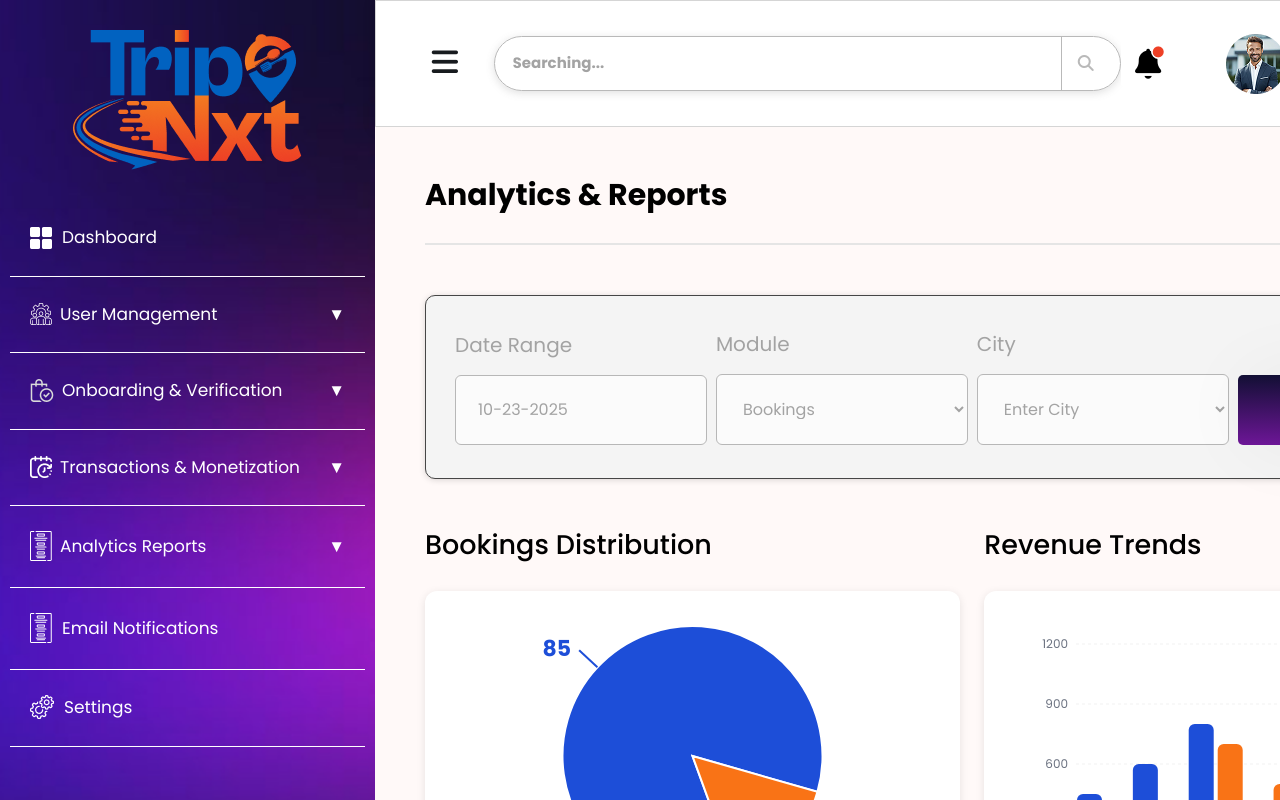
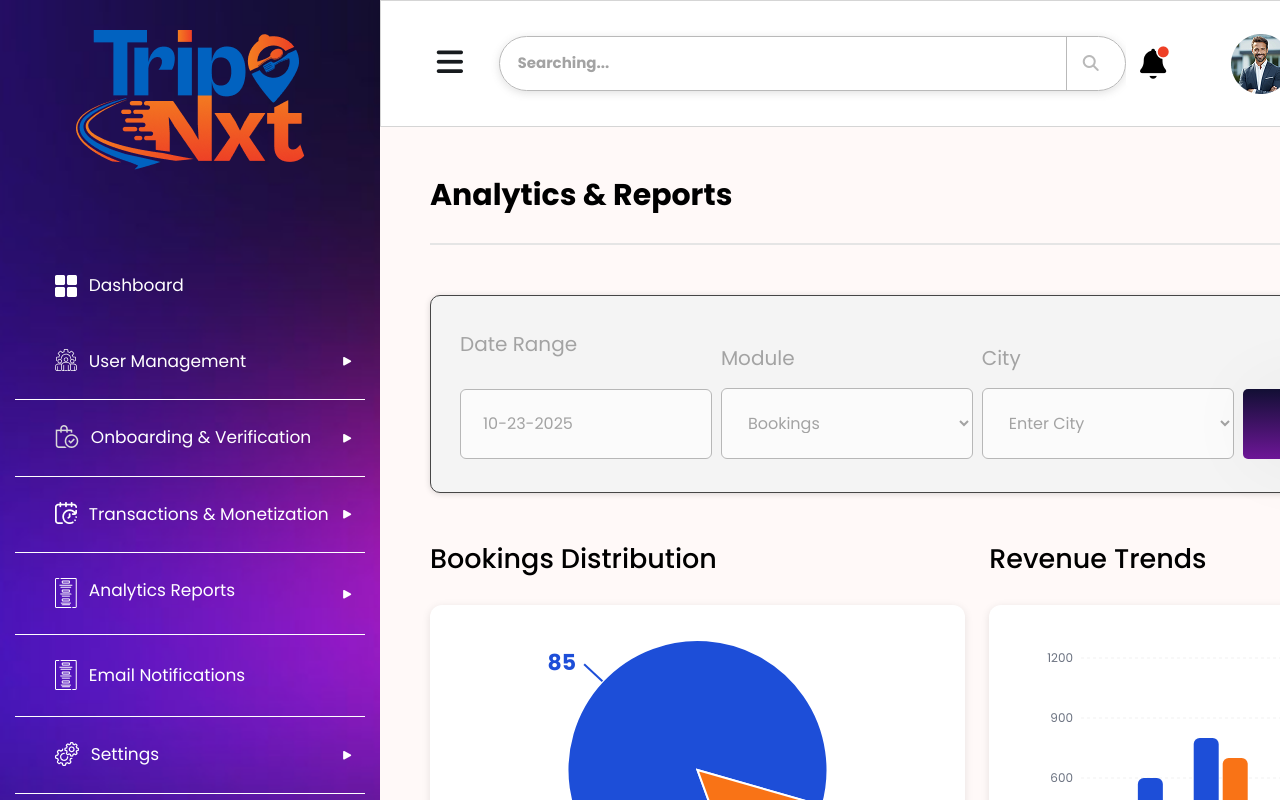
Before and after one commit to JamesWDG/trip_next, a Next.js app: page /dashboard/analytics-reports in a window 1280 px wide. Shown: the top 800 px of the page. Built offline with nearby package versions, Linux system fonts and the light colour scheme.

Commit message:
New page (#10)
* new pages

* new pages1

* pages updated

* new updated

* new page done

* sidebar updated

---------

Co-authored-by: huzaifa-amin-12 <huzaifaamin198@gmail.com>

```diff
--- a/src/app/(dashboard)/dashboard/email-notifications/page.jsx
+++ b/src/app/(dashboard)/dashboard/email-notifications/page.jsx
@@ -104,8 +104,6 @@ export default function HotelsPage() {
                     <Double_table_data Doubletable_heading4={headings4} Doubletable_data4={data4} />
                 </div>
             </section>
-
-
         </>
 
 
--- a/src/app/(dashboard)/dashboard/user-management/hotel/hotel-inner/page.jsx
+++ b/src/app/(dashboard)/dashboard/user-management/hotel/hotel-inner/page.jsx
@@ -11,6 +11,7 @@ import { Outfit400, Outfit500, Outfit600, Poppins400, Poppins500 } from "@/fonts
 
 const hotels = [
     {
+        id: 1,
         name: "Lux Hotel Casino",
         price: "$180/night",
         rating: 4.5,
@@ -21,6 +22,7 @@ const hotels = [
         image: hotelImg,
     },
     {
+        id: 2,
         name: "Lux Hotel Casino",
         price: "$180/night",
         rating: 4.5,
@@ -31,6 +33,7 @@ const hotels = [
         image: hotelImg,
     },
     {
+        id: 3,
         name: "Lux Hotel Casino",
         price: "$180/night",
         rating: 4.5,
@@ -42,6 +45,7 @@ const hotels = [
     },
 
     {
+        id: 4,
         name: "Lux Hotel Casino",
         price: "$180/night",
         rating: 4.5,
@@ -52,6 +56,7 @@ const hotels = [
         image: hotelImg,
     },
     {
+        id: 5,
         name: "Lux Hotel Casino",
         price: "$180/night",
         rating: 4.5,
@@ -62,6 +67,7 @@ const hotels = [
         image: hotelImg,
     },
     {
+        id: 6,
         name: "Lux Hotel Casino",
         price: "$180/night",
         rating: 4.5,
--- a/src/app/components/sidebar.jsx
+++ b/src/app/components/sidebar.jsx
@@ -1,7 +1,7 @@
 "use client";
+import React, { useState } from 'react';
 import Link from "next/link";
 import Image from "next/image";
-import { useState } from "react";
 
 import sidebarLogo from "@/app/(dashboard)/assets/images/sidebar-logo.png";
 import sidebarImg1 from "@/app/(dashboard)/assets/images/side-bar-img-1.png";
@@ -13,214 +13,109 @@ import sidebarImg6 from "@/app/(dashboard)/assets/images/side-bar-img-6.png";
 import sidebarImg7 from "@/app/(dashboard)/assets/images/side-bar-img-7.png";
 import sidebarImg8 from "@/app/(dashboard)/assets/images/side-bar-img8.png";
 
-export default function Sidebar() {
+const Sidebar2 = () => {
     const [openMenu, setOpenMenu] = useState(null);
 
-    // All menu items except logout
-    const menuItems = [
-        { id: "dashboard", label: "Dashboard", icon: sidebarImg1, href: "/" },
-        {
-            id: "userManagement",
-            label: "User Management",
-            icon: sidebarImg2,
-            children: [
-                { label: "Hotels", href: "/user-management/hotels" },
-                { label: "Restaurants", href: "/user-management/restaurants" },
-                { label: "Customers", href: "/user-management/customers" },
-                { label: "Staff", href: "/user-management/staff" },
-            ],
-        },
-        {
-            id: "Onboarding & Verification",
-            label: "Onboarding & Verification",
-            icon: sidebarImg3,
-            children: [
-                { label: "Hotels", href: "/user-management/hotels" },
-                { label: "Restaurants", href: "/user-management/restaurants" },
-                { label: "Customers", href: "/user-management/customers" },
-                { label: "Staff", href: "/user-management/staff" },
-            ],
-        },
-        {
-            id: "Transactions & Monetization",
-            label: "Transactions & Monetization",
-            icon: sidebarImg4,
-            children: [
-                { label: "Hotels", href: "/user-management/hotels" },
-                { label: "Restaurants", href: "/user-management/restaurants" },
-                { label: "Customers", href: "/user-management/customers" },
-                { label: "Staff", href: "/user-management/staff" },
-            ],
-        },
-        {
-            id: "Analytics Reports",
-            label: "Analytics Reports",
-            icon: sidebarImg5,
-            children: [
-                { label: "Hotels", href: "/user-management/hotels" },
-                { label: "Restaurants", href: "/user-management/restaurants" },
-                { label: "Customers", href: "/user-management/customers" },
-                { label: "Staff", href: "/user-management/staff" },
-            ],
-        },
-        {
-            id: "Email Notifications",
-            label: "Email Notifications",
-            icon: sidebarImg6,
-            href: "/Email Notifications",
-        },
-        {
-            id: "Settings",
-            label: "Settings",
-            icon: sidebarImg7,
-            href: "/Settings",
-        },
-    ];
-
-    // Logout item (separate)
-    const logoutItem = {
-        id: "logout",
-        label: "Logout",
-        icon: sidebarImg8,
-        href: "/logout",
+    const toggleDropdown = (menuName) => {
+        setOpenMenu(openMenu === menuName ? null : menuName);
     };
 
     return (
-        <section
-            className="sidebar"
-            style={{
-                display: "flex",
-                flexDirection: "column",
-            }}
-        >
-            <div>
-                {/* Logo */}
-                <div className="logo-area" style={{ marginBottom: "30px" }}>
-                    <Link href="/">
-                        <Image
-                            src={sidebarLogo}
-                            alt="Logo"
-                            className="img-fluid sidebar-logo"
-                        />
+        <section className="sidebar-panel">
+            <div className="side-bar-logo">
+                <Link href="/dashboard">
+                    <Image src={sidebarLogo} alt="" className="img-fluid" />
                 </Link>
             </div>
-
-                {/* Menu items */}
-                <ul
-                    className="sidebar-menu"
-                    style={{ padding: 0, margin: 0, listStyle: "none" }}
-                >
-                    {menuItems.map((item) => (
-                        <li key={item.id} style={{}}>
-                            {item.children ? (
-                                <>
-                                    <button
-                                        className="menu-button"
-                                        onClick={() =>
-                                            setOpenMenu(
-                                                openMenu === item.id ? null : item.id
-                                            )
-                                        }
-                                        style={{
-                                            display: "flex",
-                                            alignItems: "center",
-                                            justifyContent: "space-between",
-                                            border: "none",
-                                            background: "none",
-                                            cursor: "pointer",
-                                            padding: "5px 0",
-                                            width: "100%",
-                                        }}
-                                    >
-                                        <div
-                                            className="d-flex justify-content-center gap-2 align-items-center"
-                                        >
-                                            <Image
-                                                src={item.icon}
-                                                alt={item.label}
-                                                className="im-fluid"
-                                            />
-                                            <span>{item.label}</span>
+            <ul className="sidebar-links">
+                <div>
+                    <li>
+                        <Image src={sidebarImg1} alt="" className="img-fluid" />
+                        <p className="sidebar-hd">Dashboard</p>
+                    </li>
+                    <li onClick={() => toggleDropdown("user")}>
+                        <div className="custom-flex">
+                            <Image src={sidebarImg2} alt="" className="img-fluid" />
+                            <p className="sidebar-hd">User Management</p>
                         </div>
-                                        <span>
-                                            {openMenu === item.id ? "▲" : "▼"}
-                                        </span>
-                                    </button>
-
-                                    {openMenu === item.id && (
-                                        <ul
-                                            className="sidebar-menu-list-open"
-                                        >
-                                            {item.children.map((child, index) => (
-                                                <li key={index}
-                                                    style={{
-                                                        border: "none"
-                                                    }}
-                                                >
-
-                                                    <Link
-                                                        href={child.href}
-                                                        style={{
-                                                            display: "block",
-                                                            padding: "5px 0",
-                                                        }}
-                                                    >
-                                                        {child.label}
-                                                    </Link>
+                        <i className={`fa-solid fa-play ${openMenu === "user" ? "rotate" : ""}`}></i>
                     </li>
-                                            ))}
+                    {openMenu === "user" && (
+                        <ul className="dropdown-submenu">
+                            <li><Link href="#">All Users</Link></li>
+                            <li><Link href="#">Add User</Link></li>
                         </ul>
                     )}
-                                </>
-                            ) : (
-                                <Link href={item.href}>
-                                    <div
-                                        style={{
-                                            display: "flex",
-                                            alignItems: "center",
-                                            gap: "10px",
-                                            padding: "5px 0",
-                                        }}
-                                    >
-                                        <Image
-                                            src={item.icon}
-                                            alt={item.label}
-                                            className="img-fluid"
-                                        />
-                                        <span>{item.label}</span>
+                    <li onClick={() => toggleDropdown("onboarding")}>
+                        <div className="custom-flex">
+                            <Image src={sidebarImg3} alt="" className="img-fluid" />
+                            <p className="sidebar-hd">Onboarding & Verification</p>
                         </div>
-                                </Link>
+                        <i className={`fa-solid fa-play ${openMenu === "onboarding" ? "rotate" : ""}`}></i>
+                    </li>
+                    {openMenu === "onboarding" && (
+                        <ul className="dropdown-submenu">
+                            <li><Link href="#">KYC Requests</Link></li>
+                            <li><Link href="#">Documents</Link></li>
+                        </ul>
                     )}
+
+                    <li onClick={() => toggleDropdown("transactions")}>
+                        <div className="custom-flex">
+                            <Image src={sidebarImg4} alt="" className="img-fluid" />
+                            <p className="sidebar-hd">Transactions & Monetization</p>
+                        </div>
+                        <i className={`fa-solid fa-play ${openMenu === "transactions" ? "rotate" : ""}`}></i>
                     </li>
-                    ))}
+                    {openMenu === "transactions" && (
+                        <ul className="dropdown-submenu">
+                            <li><Link href="#">All Transactions</Link></li>
+                            <li><Link href="#">Earnings</Link></li>
                         </ul>
+                    )}
+
+
+                    <li onClick={() => toggleDropdown("analytics")} className='reports-li'>
+                        <div className="custom-flex">
+                            <Image src={sidebarImg5} alt="" className="img-fluid" />
+                            <p className="sidebar-hd">Analytics Reports</p>
                         </div>
+                        <i className={`fa-solid fa-play ${openMenu === "analytics" ? "rotate" : ""}`}></i>
+                    </li>
+                    {openMenu === "analytics" && (
+                        <ul className="dropdown-submenu">
+                            <li><Link href="#">Monthly Reports</Link></li>
+                            <li><Link href="#">Performance</Link></li>
+                        </ul>
+                    )}
+                    <li>
+                        <Image src={sidebarImg6} alt="" className="img-fluid" />
+                        <p className="sidebar-hd">Email Notifications</p>
+                    </li>
 
-            {/* Logout (Fixed at bottom & centered) */}
-            <div
-                className="logout-section"
-                style={{
-                    marginTop: "200px",
-                }}
-            >
-                <Link
-                    href={logoutItem.href}
-                    style={{
-                        display: "flex",
-                        alignItems: "center",
-                        gap: "10px",
-                        textDecoration: "none",
-                    }}
-                >
-                    <Image
-                        src={logoutItem.icon}
-                        alt={logoutItem.label}
-                        width={34}
-                        height={34}
-                    />
-                    <span>{logoutItem.label}</span>
-                </Link>
+
+                    <li onClick={() => toggleDropdown("settings")}>
+                        <div className="custom-flex">
+                            <Image src={sidebarImg7} alt="" className="img-fluid" />
+                            <p className="sidebar-hd">Settings</p>
                         </div>
+                        <i className={`fa-solid fa-play ${openMenu === "settings" ? "rotate" : ""}`}></i>
+                    </li>
+                    {openMenu === "settings" && (
+                        <ul className="dropdown-submenu">
+                            <li><Link href="#">General</Link></li>
+                            <li><Link href="#">Security</Link></li>
+                        </ul>
+                    )}
+                </div>
+                <div className="w-100 custom-link">
+                    <li>
+                        <Image src={sidebarImg8} alt="" className="img-fluid" />
+                        <p className="sidebar-hd">Logout</p>
+                    </li>
+                </div>
+            </ul>
         </section>
     );
-}
+};
+export default Sidebar2;
--- a/src/app/globals.css
+++ b/src/app/globals.css
@@ -325,7 +325,7 @@ body {
   justify-content: space-between;
   box-shadow: 0px 2px 12px 0px #00000026;
   background: var(--white);
-  border: 1px solid #D5D5D5;
+  border: 1px solid #d5d5d5;
   box-shadow: 0px 2px 12px 0px #00000026;
 }
 
@@ -780,7 +780,6 @@ td {
   font-size: 16px;
 }
 
-
 .food-card-prnt {
   margin-top: 60px;
 }
@@ -883,10 +882,9 @@ td {
 
 }
 
-
 /* Analytics & Reports page start */
 .filter-mega-wrapper {
-  background: #F4F4F4;
+  background: #f4f4f4;
   box-shadow: 0px 1px 6px 0px #00000026;
   border: 1px solid #464646;
   border-radius: 10px;
@@ -906,14 +904,14 @@ td {
   margin-bottom: 15px;
   font-weight: 300;
   font-size: 20px;
-  color: #A3A3A3;
+  color: #a3a3a3;
 }
 
 .date-range-wrapper .range-input {
   padding: 22px;
-  background: #FBFBFB;
+  background: #fbfbfb;
   width: 100%;
-  border: 1px solid #B7B7B7;
+  border: 1px solid #b7b7b7;
   outline: none;
   border-radius: 6px;
   color: var(--black);
@@ -922,15 +920,15 @@ td {
 .date-range-wrapper .range-input::placeholder {
   font-weight: 400;
   font-size: 16px;
-  color: #A3A3A3;
+  color: #a3a3a3;
 }
 
 .date-range-wrapper select {
-  color: #A3A3A3 !important;
+  color: #a3a3a3 !important;
 }
 
 .date-range-wrapper select option {
-  color: #A3A3A3 !important;
+  color: #a3a3a3 !important;
 }
 
 .date-range-wrapper .gradient-button {
@@ -976,19 +974,20 @@ td {
   padding: 33px;
   border: 1px solid #464646;
   box-shadow: 0px 1px 6px 0px #00000026;
-  background: #F4F4F4;
+  background: #f4f4f4;
 }
 
 
 .input-wrapper .input-div select,
 input {
   width: 650px;
-  background: #FBFBFB;
-  border: 1px solid #B7B7B7;
+  background: #fbfbfb;
+  border: 1px solid #b7b7b7;
   font-size: 16px;
   padding: 15px 22px;
-  color: #A3A3A3;
 
+  color: #a3a3a3;
+  margin-top: 15px;
 
   border-radius: 6px;
 }
@@ -1010,12 +1009,11 @@ input {
 
 .textarea-wrapper textarea {
   font-size: 16px;
-  color: #A3A3A3;
+  color: #a3a3a3;
   width: 100%;
   padding: 18px;
   border-radius: 6px;
   margin-bottom: 25px;
-
 }
 
 
@@ -1048,7 +1046,7 @@ input {
 }
 
 .table-container table tbody tr .x-icon {
-  color: #ED0000;
+  color: #ed0000;
 }
 
 .profile-btn {
@@ -1056,11 +1054,16 @@ input {
 }
 
 
+/*
+sidebar-2 */
+
 
 /* side bar 2 css by anas*/
 
 .sidebar-panel {
-  width: 375px;
+
+  width: 380px;
+
   background: url(../app/side-bar-back.png);
   background-position: center;
   background-size: cover;
@@ -1069,6 +1072,9 @@ input {
   justify-content: center;
   flex-direction: column;
   align-items: center;
+
+  flex-shrink: 0;
+
 }
 
 .side-bar-logo {
@@ -1128,12 +1134,9 @@ input {
   gap: 12px;
 }
 
-.sidebar-links li:nth-child(2),
-.sidebar-links li:nth-child(3),
-.sidebar-links li:nth-child(4),
-.sidebar-links li:nth-child(5),
-.sidebar-links li:nth-child(7),
-.sidebar-links li:nth-child(8) {
+
+.sidebar-links li {
+
   display: flex;
   justify-content: space-between;
   align-items: center;
@@ -1144,6 +1147,26 @@ input {
   padding: 25px 12px 25px 40px;
   border-bottom: 1px solid var(--white);
 }
+
+
+.sidebar-links li:nth-child(1) {
+  display: flex;
+  justify-content: unset;
+  align-items: center;
+  gap: 12px;
+  list-style: unset;
+  transition: unset;
+  padding: 25px 12px 25px 40px;
+  border-bottom: unset;
+}
+
+.sidebar-links li:nth-child(5) {
+  justify-content: space-between !important;
+}
+.sidebar-links li:nth-child(7) {
+  justify-content: start !important;
+}
+
 
 .sidebar-links li:hover {
   background: linear-gradient(180deg, #f47e20 -6.76%, #ee4026 101.38%);
@@ -1163,3 +1186,39 @@ input {
   color: var(--white);
   margin-bottom: 0;
 }
+
+/* chatgbt sidebar css dropdown */
+
+/* Dropdown submenu styling */
+.dropdown-submenu {
+  list-style: none;
+  margin: 0;
+  background: rgba(255, 255, 255, 0.05);
+  transition: 0.3s;
+}
+
+.dropdown-submenu li a {
+  color: #fff;
+  font-size: 15px;
+  text-decoration: none;
+  transition: 0.3s;
+}
+
+.dropdown-submenu li a:hover {
+  text-decoration: underline;
+}
+
+/* rotate arrow icon when open */
+.rotate {
+  transform: rotate(90deg);
+  transition: 0.3s;
+}
+/*
+main {
+  height: calc(100vh - 50px);
+  overflow-y: scroll;
+} */
+
+.search-form input {
+  margin: 0 !important;
+}
```
Also changed, not shown: src/app/(dashboard)/dashboard/page.jsx (+2 -5 lines), src/app/(dashboard)/dashboard/transaction-monitization/page.jsx (+86 -0 lines). Lines whose indentation alone changed are shown as unchanged.
